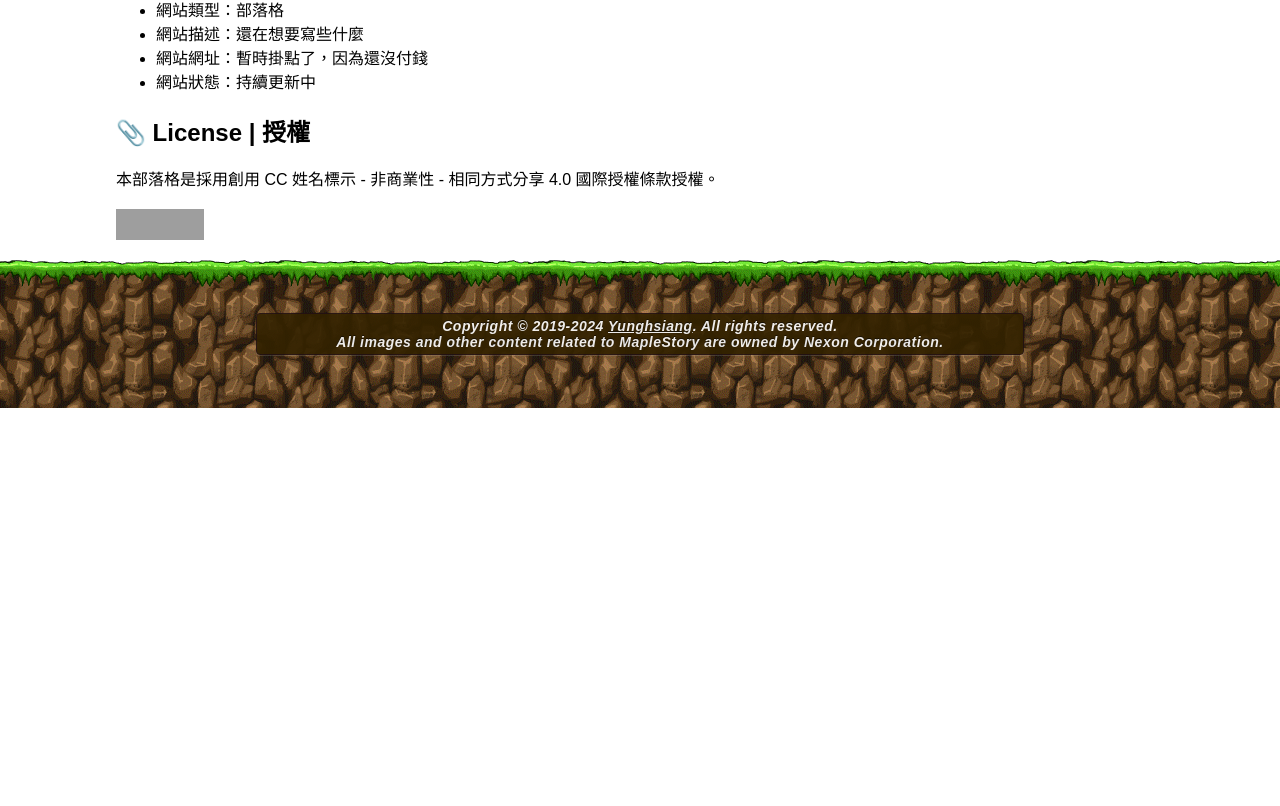
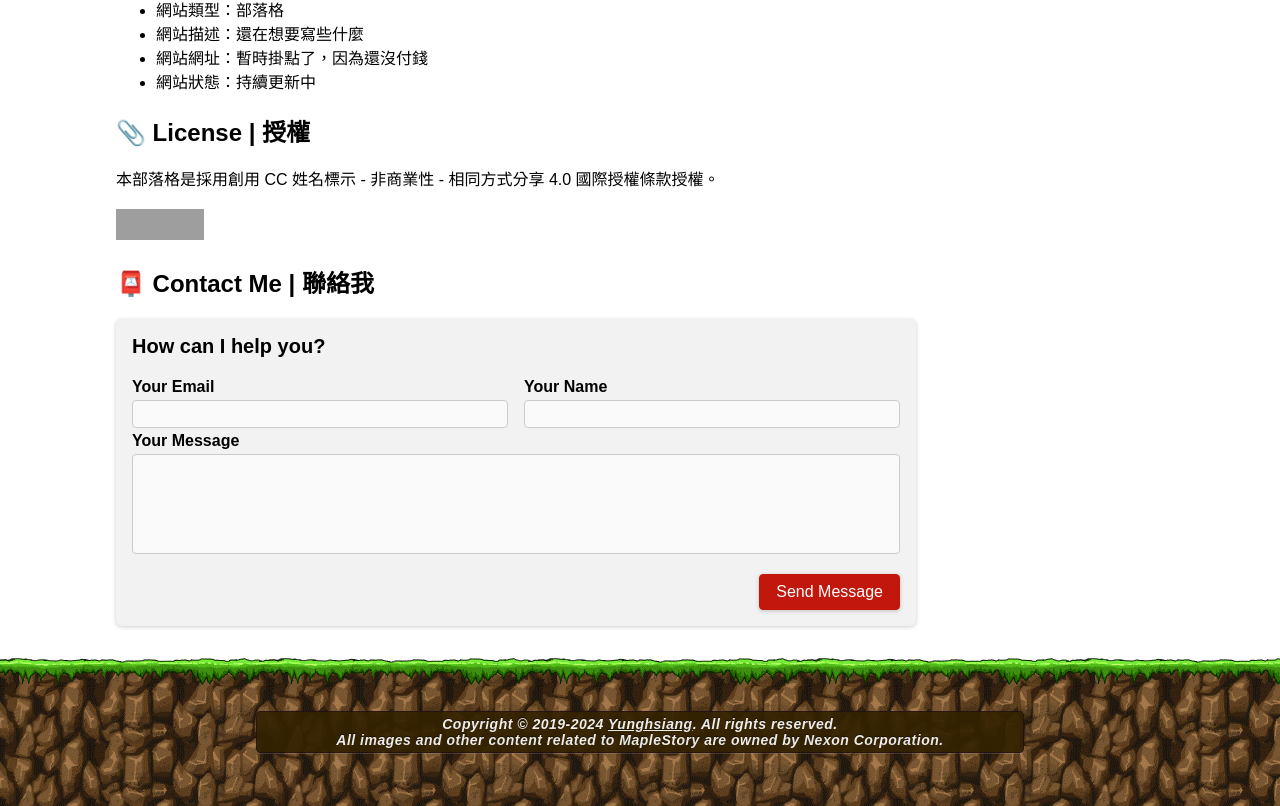
Before and after one commit to castle2668/next-pages-router-blog, a Next.js app: page /about in a window 1280 px wide. Shown: the part 807-1613 px from the top of the page. Before the commit the page ends 1215 px from the top, so only its background shows below. Built offline with nearby package versions, Linux system fonts and the light colour scheme; grey boxes are pictures that could not be loaded; a web font is replaced by a local one.

Commit message:
feat: mix ContactPage and AboutPage together

```diff
--- a/components/contact/contact-form.js
+++ b/components/contact/contact-form.js
@@ -84,7 +84,7 @@ const ContactForm = () => {
 
   return (
     <section className={classes.contact}>
-      <h1>How can I help you?</h1>
+      <h2>How can I help you?</h2>
       <form className={classes.form} onSubmit={sendMessageHandler}>
         <div className={classes.controls}>
           <div className={classes.control}>
--- a/components/contact/contact-form.module.css
+++ b/components/contact/contact-form.module.css
@@ -1,17 +1,15 @@
 .contact {
-  margin: var(--size-8) auto;
+  margin: 1rem 0;
   border-radius: 6px;
-  background-color: var(--color-grey-100);
-  width: 90%;
+  background-color: #f2f2f2;
   max-width: 50rem;
-  padding: var(--size-4);
+  padding: 1rem;
   box-shadow: 0 1px 4px rgba(0, 0, 0, 0.2);
-  font-size: var(--size-6);
 }
 
-.contact h1 {
-  font-size: var(--size-8);
-  margin: var(--size-4) 0;
+.contact h2 {
+  font-size: 20px;
+  margin: 0 0 1rem 0;
   text-align: left;
 }
 
@@ -19,17 +17,17 @@
   display: block;
   font-family: 'Oswald', sans-serif;
   font-weight: bold;
-  margin: var(--size-2) 0 var(--size-1) 0;
+  margin: 4px 0;
 }
 
 .form input,
 .form textarea {
   font: inherit;
-  padding: var(--size-1);
+  padding: 0.25rem;
   border-radius: 4px;
   width: 100%;
-  border: 1px solid var(--color-grey-400);
-  background-color: var(--color-grey-50);
+  border: 1px solid #ccc;
+  background-color: #fafafa;
   resize: none;
 }
 
@@ -45,29 +43,22 @@
 }
 
 .actions {
-  margin-top: var(--size-4);
+  margin-top: 1rem;
   text-align: right;
 }
 
 .form button {
   font: inherit;
   cursor: pointer;
-  background-color: var(--color-primary-700);
-  border: 1px solid var(--color-primary-700);
-  padding: var(--size-2) var(--size-4);
+  background-color: #c1170c;
+  border: 1px solid #c1170c;
+  padding: 0.5rem 1rem;
   border-radius: 4px;
-  color: var(--color-primary-50);
+  color: #fff;
   box-shadow: 0 1px 4px rgba(0, 0, 0, 0.2);
 }
 
 .form button:hover {
-  background-color: var(--color-primary-500);
-  border-color: var(--color-primary-500);
+  background-color: #8f0e0b;
+  border-color: #8f0e0b;
 }
-
-@media (min-width: 768px) {
-  .contact h1 {
-    font-size: var(--size-16);
-    text-align: center;
-  }
-}
--- a/components/ui/notification.module.css
+++ b/components/ui/notification.module.css
@@ -2,9 +2,9 @@
   display: flex;
   justify-content: space-between;
   align-items: center;
-  color: var(--color-grey-100);
-  background-color: var(--color-grey-800);
-  padding: 0 var(--size-8);
+  color: #f2f2f2;
+  background-color: #333;
+  padding: 0 2rem;
   box-shadow: 0 1px 8px rgba(0, 0, 0, 0.2);
   position: fixed;
   height: 5rem;
@@ -16,7 +16,7 @@
 }
 
 .notification h2 {
-  font-size: var(--size-6);
+  font-size: 1.5rem;
   margin: 0;
 }
 
@@ -25,12 +25,12 @@
 }
 
 .success {
-  background-color: var(--color-success-500);
-  color: var(--color-grey-800);
+  background-color: #28a745;
+  color: #333;
 }
 
 .error {
-  background-color: var(--color-error-500);
+  background-color: #dc3545;
 }
 
 @media (min-width: 768px) {
--- a/pages/about.js
+++ b/pages/about.js
@@ -1,6 +1,8 @@
 import Image from 'next/image';
 import Link from 'next/link';
 import React from 'react';
+
+import ContactForm from '@/components/contact/contact-form';
 
 const AboutPage = () => {
   return (
@@ -49,6 +51,8 @@ const AboutPage = () => {
           height={31}
         />
       </Link>
+      <h2>📮 Contact Me | 聯絡我</h2>
+      <ContactForm />
     </>
   );
 };
--- a/pages/api/contact.js
+++ b/pages/api/contact.js
@@ -41,16 +41,20 @@ const handler = async (req, res) => {
     try {
       client = await connectDatabase();
     } catch (error) {
+      console.log(error);
       res.status(500).json({ message: 'Could not connect to database.' });
       return;
     }
 
     const db = client.db();
+    console.log({ db });
 
     try {
       const result = await db.collection('messages').insertOne(newMessage);
+      console.log(result);
       newMessage.id = result.insertedId;
     } catch (error) {
+      console.log(error);
       client.close();
       res.status(500).json({ message: 'Storing message failed!' });
       return;
```
Also changed, not shown: pages/contact.js (deleted, +0 -18 lines), 1 other file (tests, documents, lock files or other folders).
